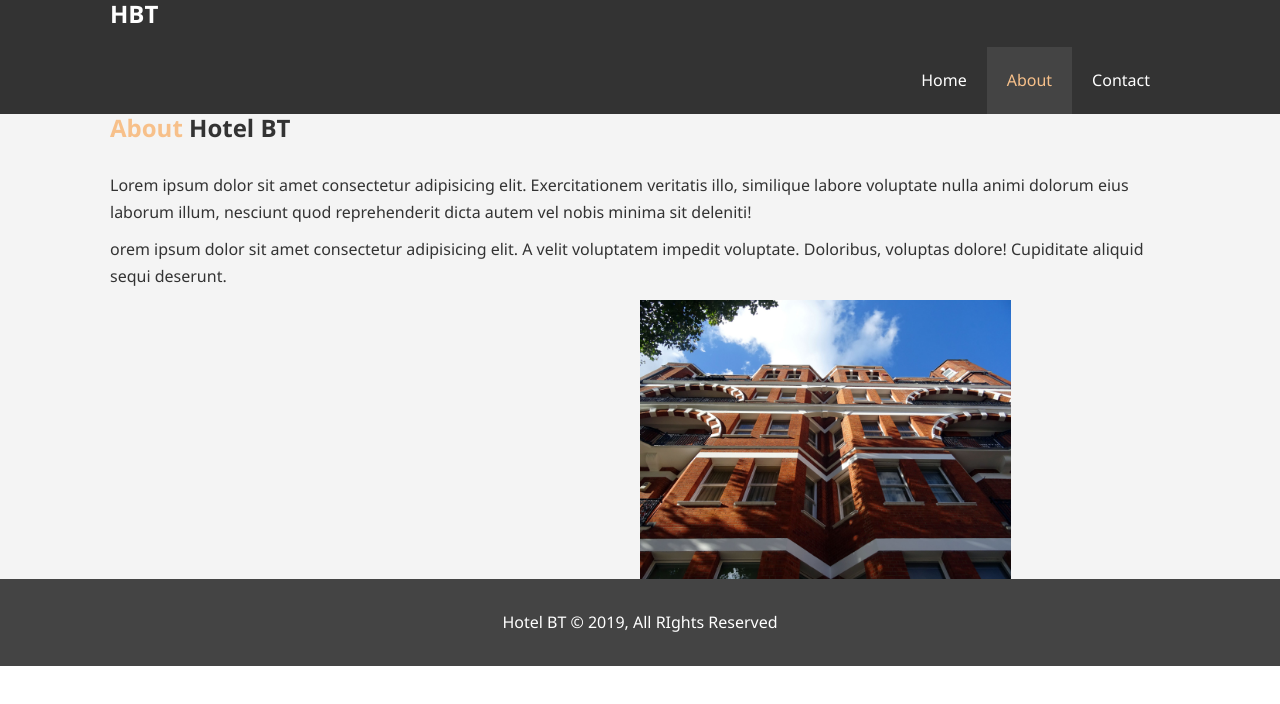
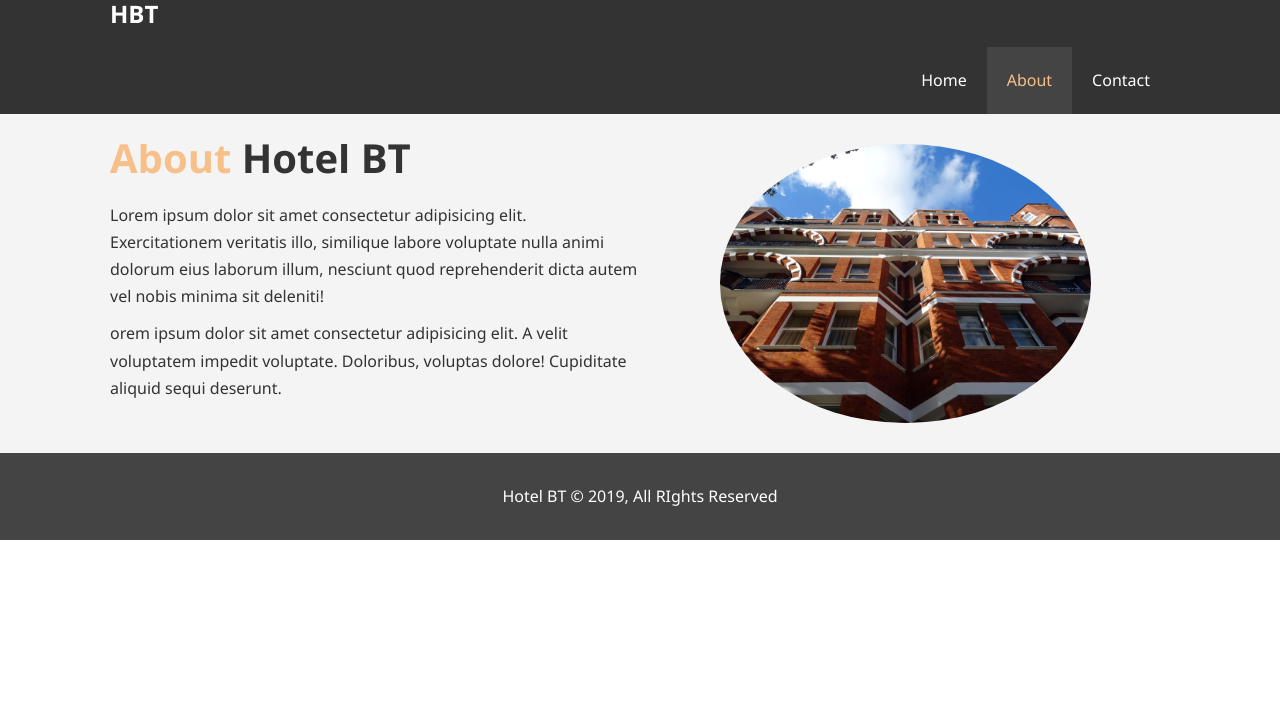
Before and after one commit to moqdev/hotel_website, a plain HTML site: page about.html in a window 1280 px wide. Drawn offline with Linux system fonts and the light colour scheme.

Commit message:
add about.css

```diff
--- a/about.html
+++ b/about.html
@@ -32,10 +32,12 @@
     </header>
 
     <!-- About Info -->
-    <section id="about-info" class="bg-light">
+    <section id="about-info" class="bg-light py-3">
       <div class="container">
         <div class="info-left">
-          <h1><span class="text-primary">About</span> Hotel BT</h1>
+          <h1 class="l-heading">
+            <span class="text-primary">About</span> Hotel BT
+          </h1>
           <p>
             Lorem ipsum dolor sit amet consectetur adipisicing elit.
             Exercitationem veritatis illo, similique labore voluptate nulla
--- a/css/style.css
+++ b/css/style.css
@@ -84,11 +84,18 @@ p {
   color: var(--secondary-color);
 }
 
-
 .clr {
   clear: both;
 }
 
+.l-heading {
+  font-size: 40px;
+}
+
+/* Padding */
+.py-1 { padding: 10px 0; }
+.py-2 { padding: 20px 0; }
+.py-3 { padding: 30px 0; }
 
 /* Navbar */
 #navbar {
@@ -190,7 +197,15 @@ p {
 
 #about-info .info-right img {
   display: block;
+  margin: auto;
   width: 70%;
+  border-radius: 50%;
+}
+
+#about-info .info-left {
+  float: left;
+  width: 50%;
+  min-height: 100%;
 }
 
 /* Footer */
```
